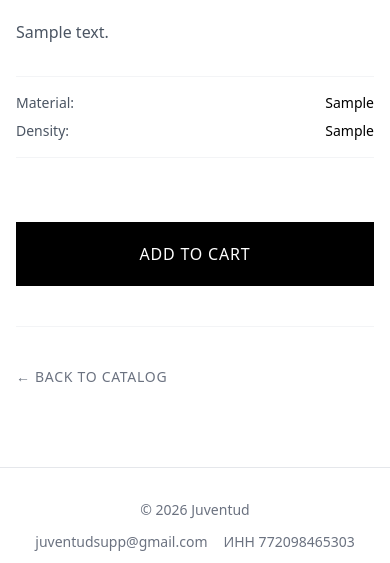
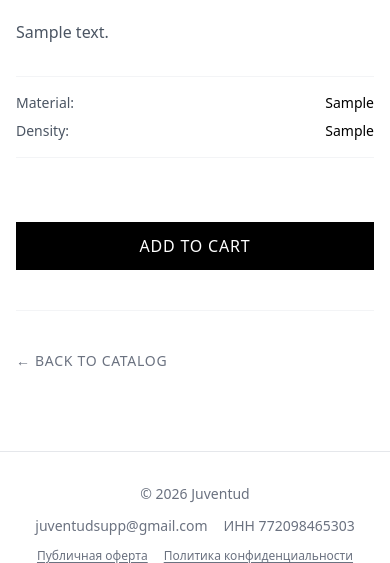
Before and after one commit to thaiweed/juventud, a Django app: a page that uses apps/cart/templates/cart/partials/cart_content.html in a window 390 px wide. Shown: the part 659-1222 px from the top of the page. Run offline with Django 5.2, Linux system fonts and the light colour scheme; tables that the repository leaves empty hold one stand-in row (values such as "Sample post"); grey boxes marked "Sample" are stand-in pictures; parts of the project's set-up code (start-up, migrations or seed data) failed here and were passed over; some libraries are stand-ins or nearby versions.

Commit message:
Make mobile buttons thinner

```diff
--- a/apps/cart/templates/cart/partials/cart_content.html
+++ b/apps/cart/templates/cart/partials/cart_content.html
@@ -78,7 +78,7 @@
             <span>Subtotal</span>
             <span>{{ cart.get_total_price }} ₽</span>
         </div>
-        <button class="w-full bg-black text-white py-4 md:py-3 uppercase tracking-wider text-sm hover:bg-gray-800 transition appearance-none rounded-none"
+        <button class="w-full bg-black text-white py-3 uppercase tracking-wider text-sm hover:bg-gray-800 transition appearance-none rounded-none"
                 hx-get="{% url 'orders:order_create' %}"
                 hx-target="#main-content"
                 hx-swap="innerHTML"
--- a/apps/catalog/templates/catalog/partials/product_detail_content.html
+++ b/apps/catalog/templates/catalog/partials/product_detail_content.html
@@ -150,12 +150,12 @@
 
                 {% if product.status == 'sold_out' %}
                 <button type="button" disabled
-                    class="w-full bg-gray-200 text-gray-500 py-5 md:py-4 uppercase tracking-widest font-medium cursor-not-allowed select-none appearance-none rounded-none">
+                    class="w-full bg-gray-200 text-gray-500 py-3 md:py-4 uppercase tracking-widest font-medium cursor-not-allowed select-none appearance-none rounded-none">
                     Sold Out
                 </button>
                 {% else %}
                 <button type="submit"
-                    class="w-full bg-black text-white py-5 md:py-4 uppercase tracking-wider font-medium
+                    class="w-full bg-black text-white py-3 md:py-4 uppercase tracking-wider font-medium
                            hover:bg-gray-800 transition disabled:opacity-50 disabled:cursor-not-allowed appearance-none rounded-none"
                     :disabled="activeSizes.length > 0 && !selectedSizeId">
                     Add to Cart
```
